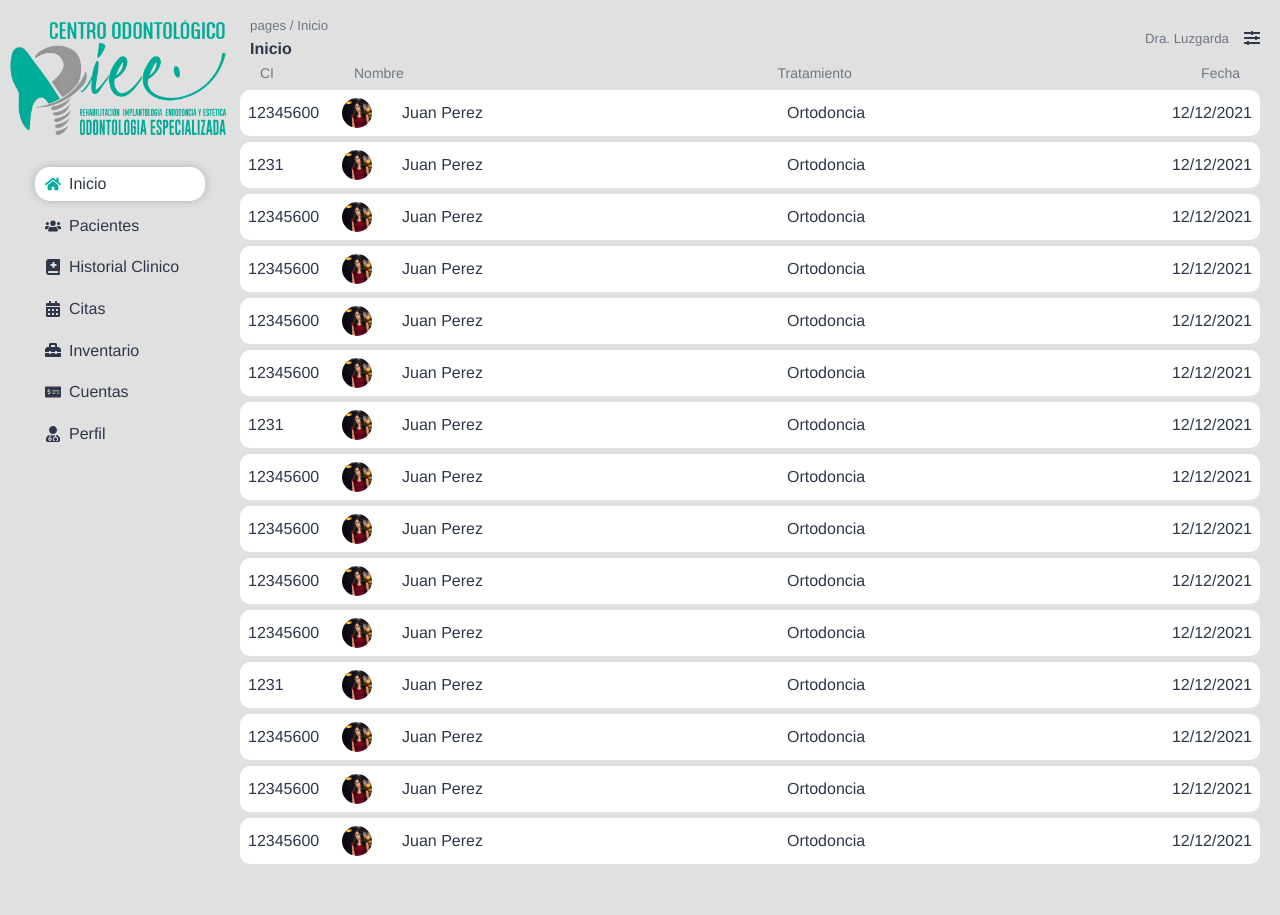
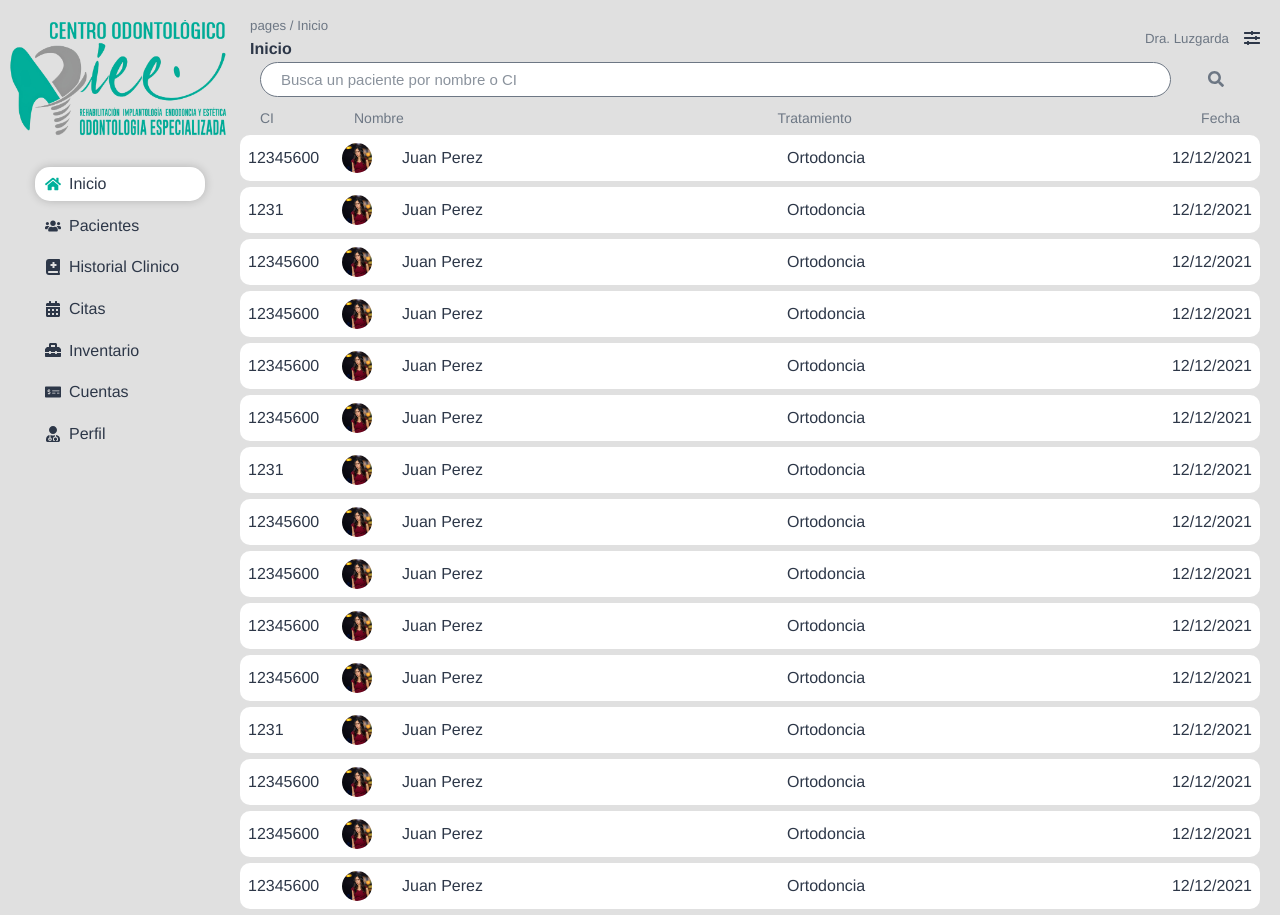
Before and after one commit to alfredoT7/RIEE, a React (Vite) app in the folder src/renderer/: page /patient in a window 1280 px wide. Before the commit the page ends 870 px from the top, so only its background shows below. Built offline with nearby package versions, Linux system fonts and the light colour scheme.

Commit message:
feat: Search-Bar and patients page done, to do -> detailPatient

```diff
--- a/src/renderer/src/components/cardPaciente/CardPaciente.css
+++ b/src/renderer/src/components/cardPaciente/CardPaciente.css
@@ -31,6 +31,7 @@
 }
 .name:hover{
     cursor: pointer;
+    text-decoration: underline;
 }
 .chard-paciente-main-cont img:hover{
     cursor: pointer;
--- a/src/renderer/src/components/searchBar/SearchBar.css
+++ b/src/renderer/src/components/searchBar/SearchBar.css
@@ -0,0 +1,33 @@
+.sb-main-cont{
+    display: flex;
+    flex-direction: row;
+    gap: 1px;
+    padding-inline: 20px;
+    align-items: center;
+    margin-bottom: 10px;
+}
+.sb-main-cont input{
+    flex: 1;
+    height: 35px;
+    padding: 10px 10px 10px 20px;
+    border: 1px solid var(--color-text-secondary);
+    border-radius: 20px;
+    font-size: 15px;
+
+}
+.sb-main-cont input:focus {
+    outline: none;
+    border: 1px solid var(--primary-color);
+}
+.sb-main-cont input::placeholder{
+    color: var(--color-text-secondary);
+    opacity: 0.8;
+}
+
+.icon-search{
+    color: var(--color-text-secondary);
+    flex: 0.1;
+}
+.icon-search:hover{
+    cursor: pointer;
+}
--- a/src/renderer/src/components/searchBar/SearchBar.jsx
+++ b/src/renderer/src/components/searchBar/SearchBar.jsx
@@ -1,8 +1,13 @@
 import React from 'react'
 import './SearchBar.css'
+import { FaSearch } from 'react-icons/fa'
+
 const SearchBar = () => {
   return (
-    <input type="text" placeholder='Busca un paciente'/>
+    <div className='sb-main-cont'>
+        <input type='text' placeholder='Busca un paciente por nombre o CI'/>
+        <FaSearch className='icon-search'/>
+    </div>
   )
 }
 
--- a/src/renderer/src/pages/home/Home.css
+++ b/src/renderer/src/pages/home/Home.css
@@ -57,3 +57,13 @@
 .recent-title:hover{
     cursor: pointer;
 }
+.see-more{
+    color: var(--primary-color);
+    font-size: 14px;
+    font-weight: bold;
+    margin: 0;
+    display: flex;
+    gap: 10px;
+    justify-content: space-between;
+    align-items: center;
+}
--- a/src/renderer/src/pages/home/Home.jsx
+++ b/src/renderer/src/pages/home/Home.jsx
@@ -2,6 +2,7 @@ import React from 'react'
 import './Home.css'
 import TopInfoHome from '../../components/topInfoHome/TopInfoHome'
 import CardPaciente from '../../components/cardPaciente/CardPaciente'
+import { Link } from 'react-router-dom';
 const Home = () => {
   return (
     <section className="section-main-container">
@@ -31,6 +32,7 @@ const Home = () => {
           <CardPaciente ci="12345600" nombre="Juan Perez" tratamiento="Ortodoncia" fecha="12/12/2021" />
           <CardPaciente ci="12345600" nombre="Juan Perez" tratamiento="Ortodoncia" fecha="12/12/2021" />
         </div>
+        <Link to='/patient' className="see-more">Ver mas pacientes</Link>
     </section>
   );
 };
--- a/src/renderer/src/pages/pacientes/Patient.jsx
+++ b/src/renderer/src/pages/pacientes/Patient.jsx
@@ -1,8 +1,10 @@
 import React from 'react'
 import CardPaciente from '../../components/cardPaciente/CardPaciente'
+import SearchBar from '../../components/searchBar/SearchBar'
 const Patient = () => {
   return (
     <>
+    <SearchBar />
     <div className="head-paciente-title">
           <div className="ci"><p>CI</p></div>
           <div className="name"><p>Nombre</p></div>
```
